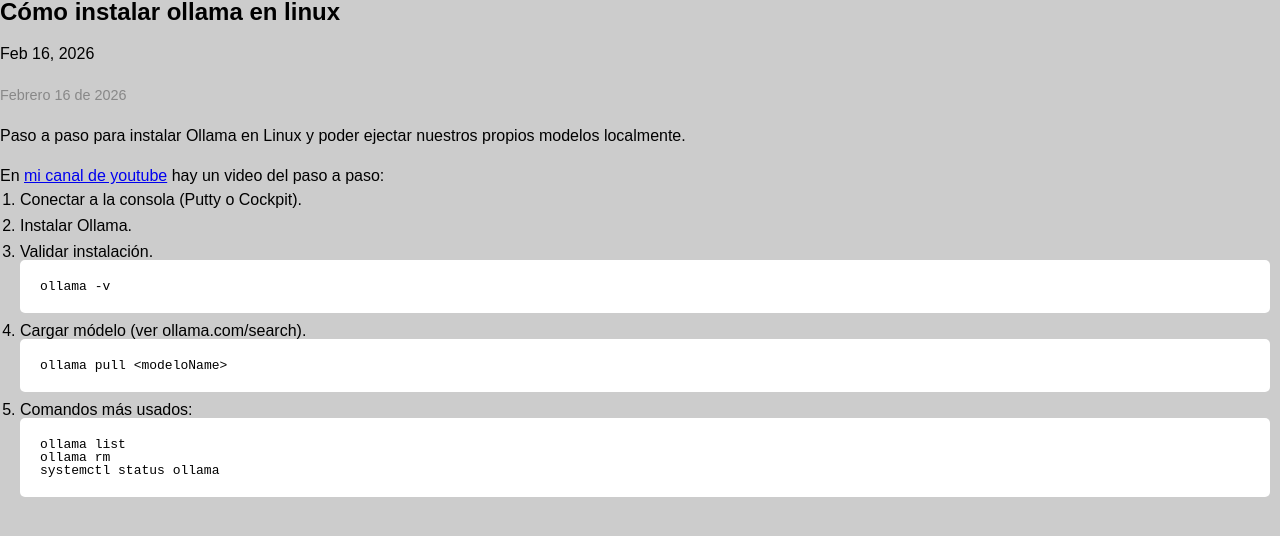
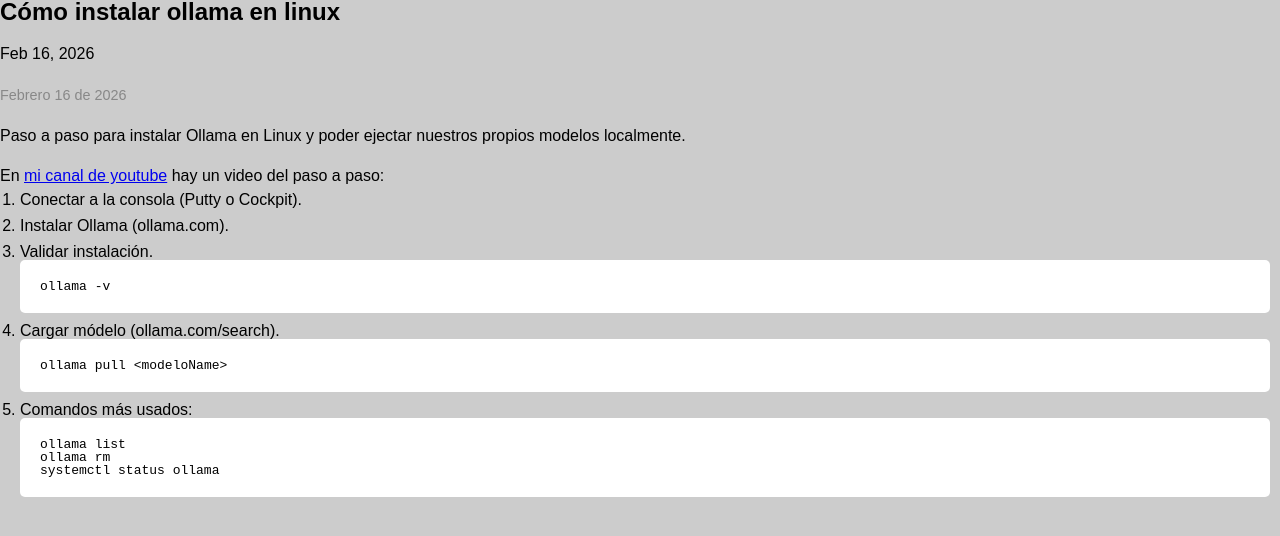
Before and after one commit to codigo8a/codigo8a.github.io, a Jekyll site: the page built from _posts/2026-02-16-ollama-en-linux.md, in a window 1280 px wide. Shown: the top 536 px of the page. Built offline with Jekyll 4.4.1, drawn with Linux system fonts in a browser that asks for light colours; nearby versions of some CDN libraries.

Commit message:
feat: updated

````diff
--- a/_posts/2026-02-16-ollama-en-linux.md
+++ b/_posts/2026-02-16-ollama-en-linux.md
@@ -14,12 +14,12 @@
 En <a target="_blank" href="{{ page.youtube }}">mi canal de youtube</a> hay un video del paso a paso:
 
 1. Conectar a la consola (Putty o Cockpit).
-2. Instalar Ollama.
+2. Instalar Ollama (ollama.com).
 3. Validar instalación.
 ```csharp
 ollama -v
 ```
-4. Cargar módelo (ver ollama.com/search).
+4. Cargar módelo (ollama.com/search).
 ```csharp
 ollama pull <modeloName>
 ```
````
